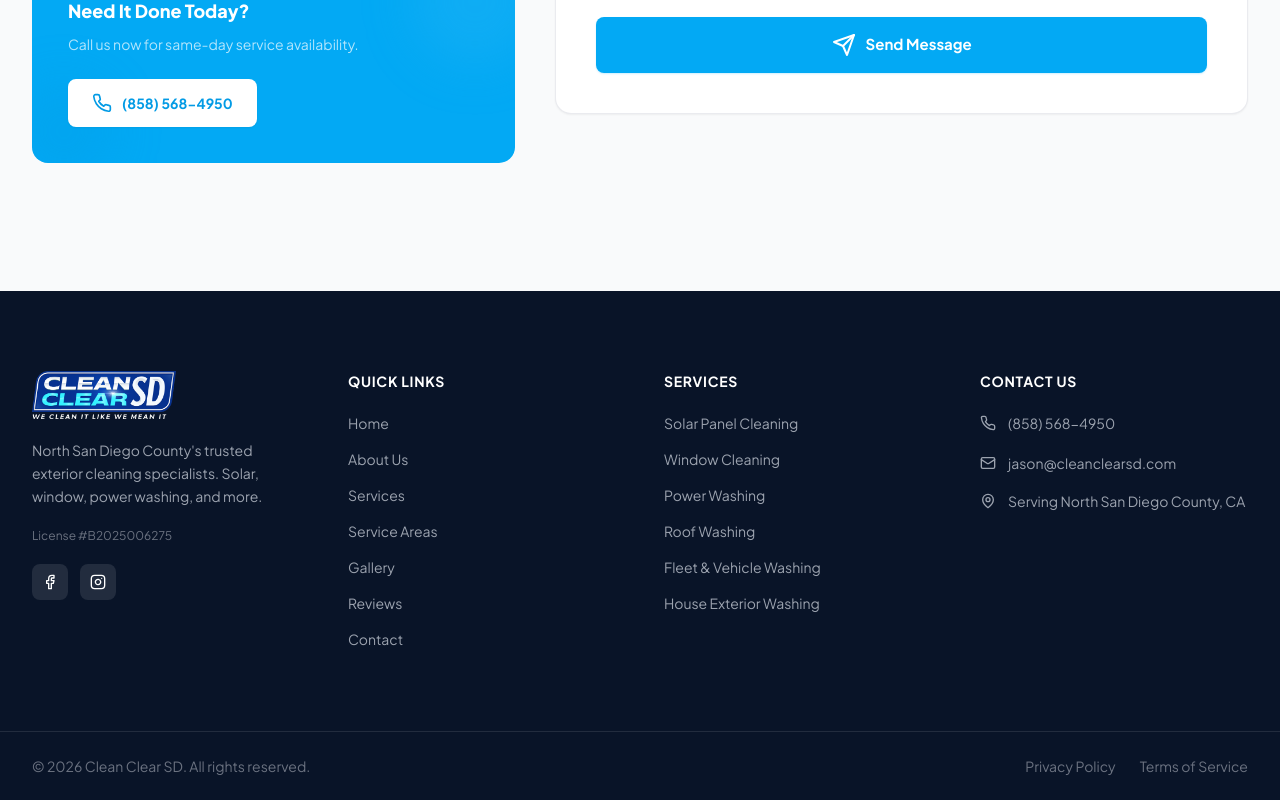
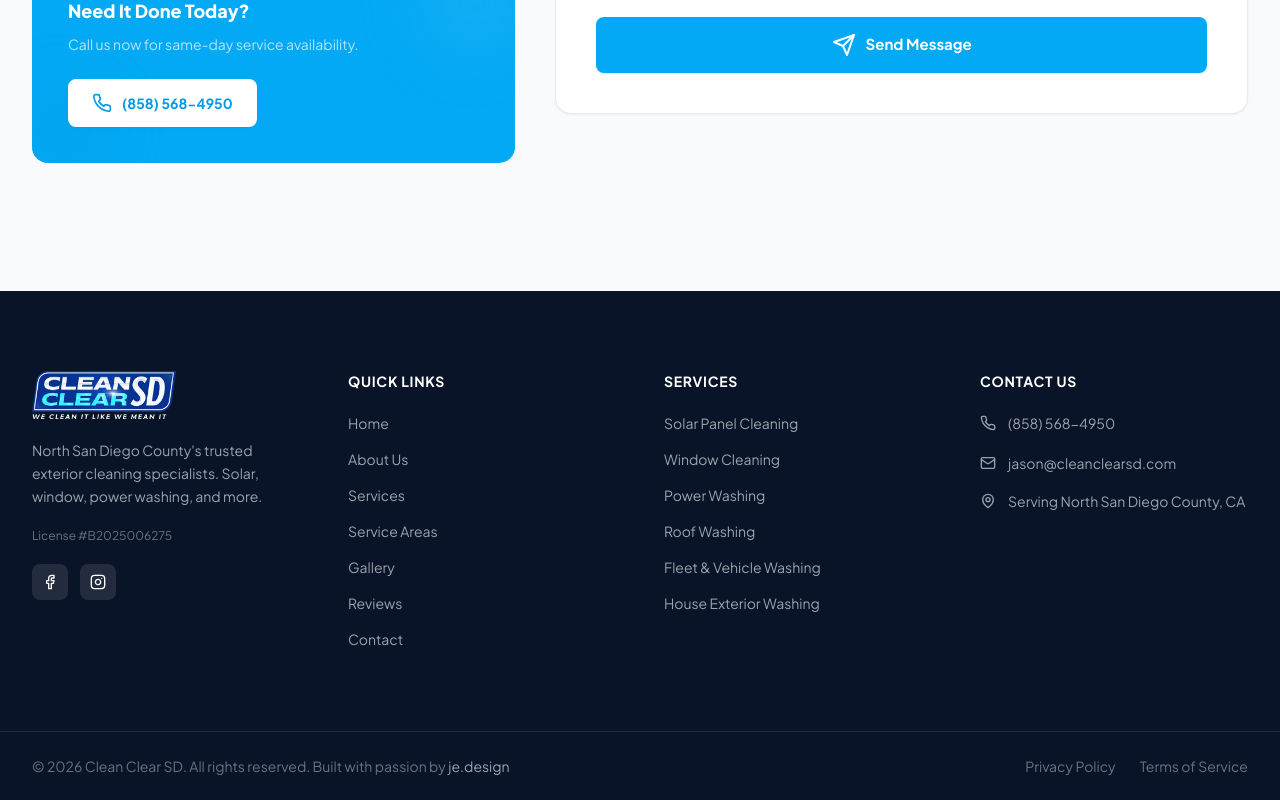
Before and after one commit to jerekel87/cleanclear-sd-website-ready, a React (Vite) app: page / in a window 1280 px wide. Shown: the part 9087-9887 px from the top of the page. Built offline with nearby package versions, Linux system fonts and the light colour scheme; no server answers; the database is empty.

Commit message:
Updated Footer.tsx

```diff
--- a/src/components/Footer.tsx
+++ b/src/components/Footer.tsx
@@ -116,7 +116,8 @@ export default function Footer() {
       <div className="border-t border-white/10">
         <div className="max-w-site mx-auto px-5 sm:px-6 lg:px-8 py-5 sm:py-6 flex flex-col sm:flex-row items-center justify-between gap-3 sm:gap-4">
           <p className="text-gray-500 text-xs sm:text-sm">
-            &copy; {new Date().getFullYear()} Clean Clear SD. All rights reserved.
+            &copy; {new Date().getFullYear()} Clean Clear SD. All rights reserved. Built with passion by{' '}
+            <a href="https://je.design" target="_blank" rel="noopener noreferrer" className="text-gray-400 hover:text-white transition-colors">je.design</a>
           </p>
           <div className="flex gap-6 text-xs sm:text-sm text-gray-500">
             <a href="#" className="hover:text-white active:text-sky-300 transition-colors">
```
